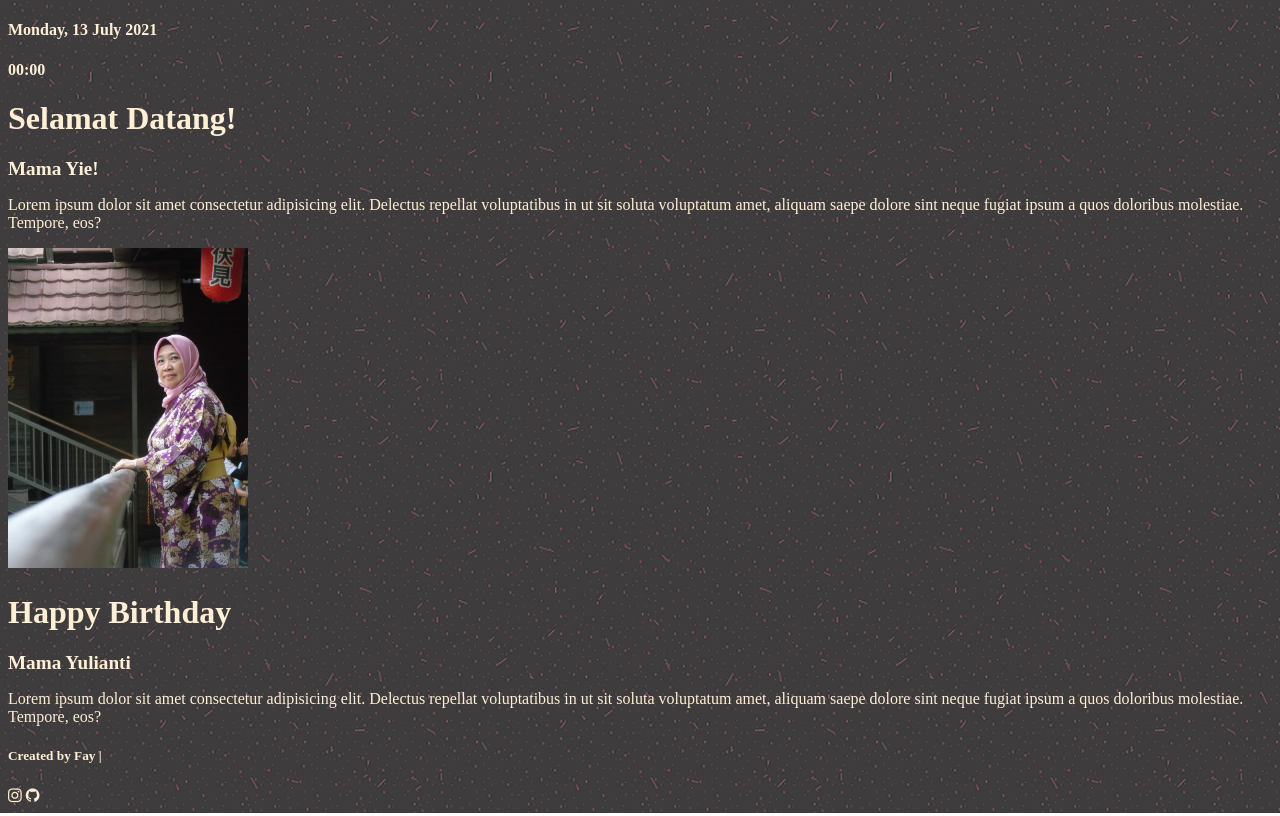
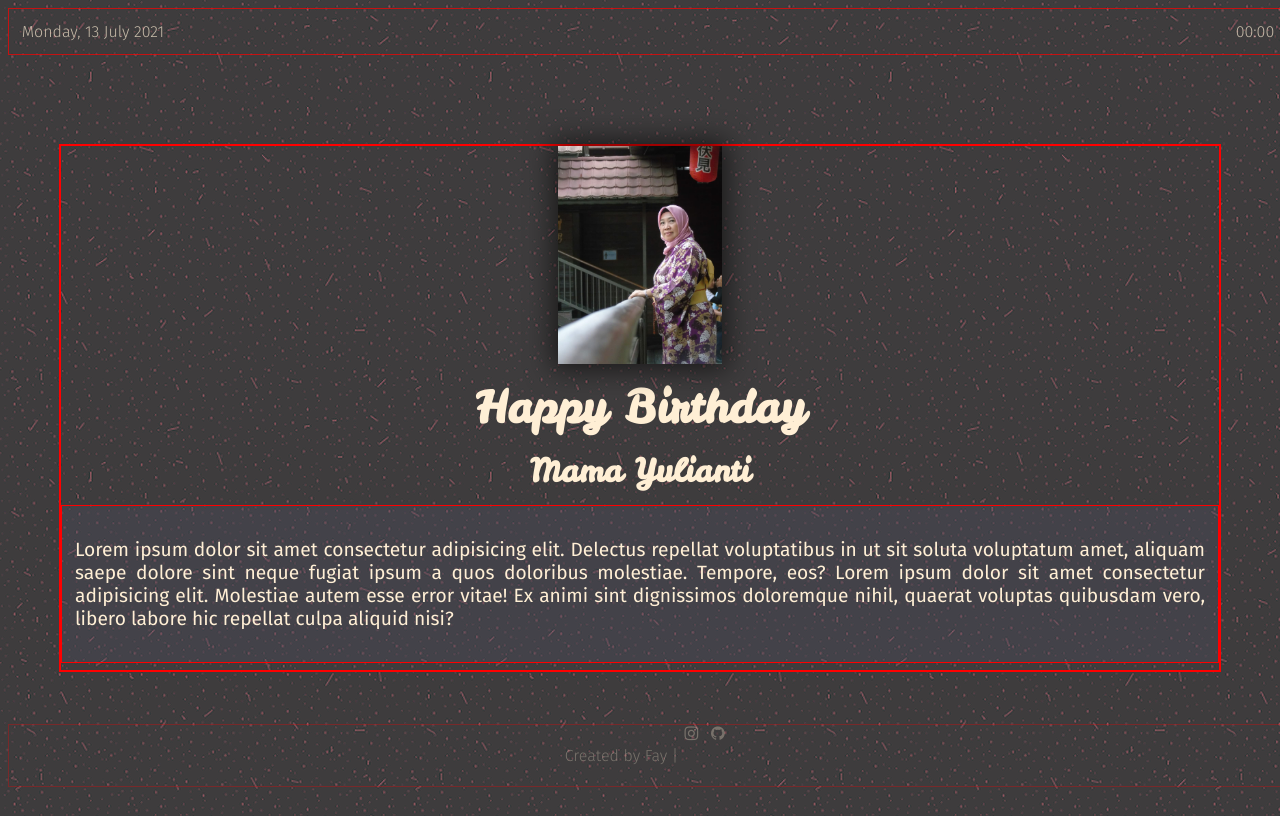
Before and after one commit to farrelahmady/hbd-mooma, a plain HTML site: page index.html in a window 1280 px wide. Drawn offline with Linux system fonts and the light colour scheme.

Commit message:
update css

```diff
--- a/css/landscape.css
+++ b/css/landscape.css
@@ -1,13 +1,125 @@
+@import url("reset.css");
+
 @import url("reset.css");
 
 * {
   color: papayawhip;
+  box-sizing: border-box;
+}
+
+h1,
+h2 {
+  font-family: 'Leckerli One',
+    cursive;
+}
+
+i {
+  margin: 0 0.5vw;
+}
+
+p,
+h3,
+h4,
+h5,
+h6 {
+  font-family: 'Fira Sans',
+    sans-serif;
+  font-weight: 300;
 }
 
 body {
   background: url(../img/bg.png);
+  height: 100vh;
+  display: flex;
+  flex-wrap: wrap;
 }
 
-h2 {
+header,
+div,
+footer {
+  width: 100%;
+  display: flex;
+  border: 1px solid red;
+}
+
+header {
+  justify-content: space-between;
+  opacity: 0.7;
+  margin-bottom: 0;
+  position: fixed;
+}
+
+.main {
+  margin: auto 4vw;
+  flex-direction: column;
+}
+
+footer {
+  justify-content: center;
+  opacity: 0.3;
+  position: fixed;
+  bottom: 1vw;
+}
+
+header * {
+  margin: 1vw;
+}
+
+.main div.scene {
+  flex-direction: column;
+  align-items: center;
+}
+
+.main h1 {
+  font-size: 3.5vw;
+  margin: 0.5vw;
+}
+
+.main h2 {
+  font-size: 2.5vw;
+  margin: 0.5vw;
+}
+
+.main p {
+  font-weight: 400;
+  line-height: 1.2;
+  text-align: justify;
   font-size: 1.5vw;
 }
+
+.main .text-area {
+  background-color: rgba(80, 80, 100, 0.3);
+  padding: 1vw;
+  margin: 0.5vw;
+}
+
+.main img {
+  position: relative;
+  height: 17vw;
+  margin-bottom: 0.5vw;
+  box-shadow: 0 0 2vw 0.5vw rgba(0, 0, 0, 0.6);
+}
+
+#scene-1 {
+  display: none;
+}
+
+#scene-1 h1 {
+  font-size: 6vw;
+}
+
+#scene-1 h2 {
+  font-size: 4vw;
+}
+
+#scene-2 {
+  display: none;
+}
+
+#scene-2 p {
+  font-size: 2vw;
+}
+
+#scene-3 {
+  /* display: none; */
+}
--- a/css/portrait.css
+++ b/css/portrait.css
@@ -43,7 +43,6 @@ footer {
 header {
   justify-content: space-between;
   opacity: 0.7;
-  margin: 1vh;
   margin-bottom: 0;
   position: fixed;
 }
@@ -60,6 +59,18 @@ footer {
   opacity: 0.3;
   position: fixed;
   bottom: 0;
+}
+
+footer {
+  margin-top: 0;
+  justify-content: center;
+  opacity: 0.3;
+  position: fixed;
+  bottom: 1vh;
+}
+
+header * {
+  margin: 1vh;
 }
 
 .main div.scene {
@@ -81,6 +92,7 @@ footer {
   font-weight: 400;
   line-height: 1.2;
   text-align: center;
+  font-size: 2vh;
 }
 
 .main .text-area {
@@ -105,5 +117,5 @@ footer {
 }
 
 #scene-3 {
-  display: none;
+  /* display: none; */
 }
--- a/index.html
+++ b/index.html
@@ -39,14 +39,16 @@
 			<h1>Happy Birthday</h1>
 			<h2>Mama Yulianti</h2>
 			<div class="text-area">
-				<p>Lorem ipsum dolor sit amet consectetur adipisicing elit. Delectus repellat voluptatibus in ut sit soluta voluptatum amet, aliquam saepe dolore sint neque fugiat ipsum a quos doloribus molestiae. Tempore, eos?</p>
+				<p>Lorem ipsum dolor sit amet consectetur adipisicing elit. Delectus repellat voluptatibus in ut sit soluta voluptatum amet, aliquam saepe dolore sint neque fugiat ipsum a quos doloribus molestiae. Tempore, eos?
+				Lorem ipsum dolor sit amet consectetur adipisicing elit. Molestiae autem esse error vitae! Ex animi sint dignissimos doloremque nihil, quaerat voluptas quibusdam vero, libero labore hic repellat culpa aliquid nisi?
+				</p>
 			</div>
 		</div>
 
 	</div>
 
 	<footer>
-		<h5>Created by Fay |</h5>
+		<h4>Created by Fay |</h4>
 		<a href="#" target="_blank"><i class="fa fa-instagram"></i></a>
 		<a href="https://github.com/farrelfay" target="_blank"><i class="fa fa-github"></i></a>
 	</footer>
```
